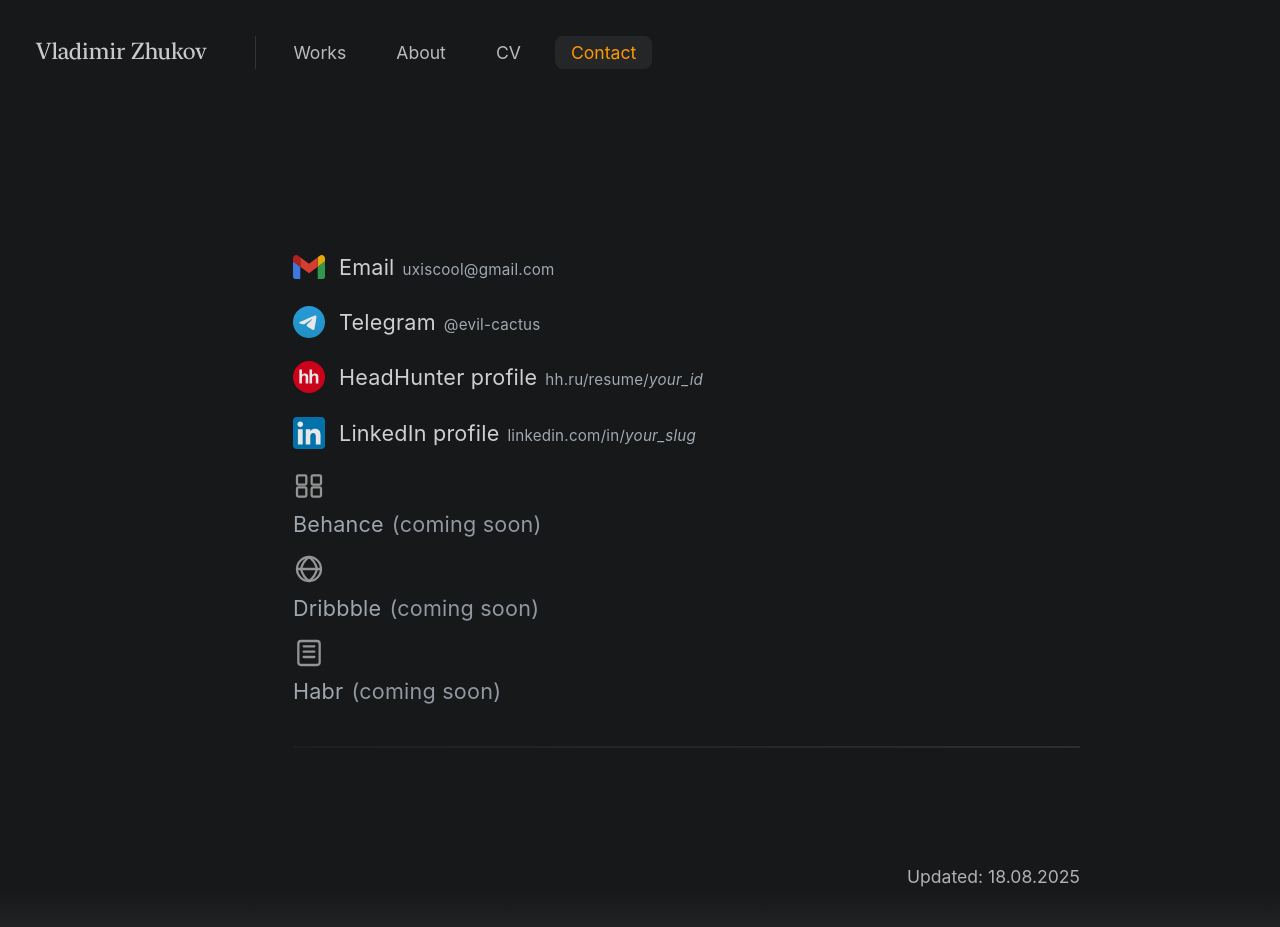
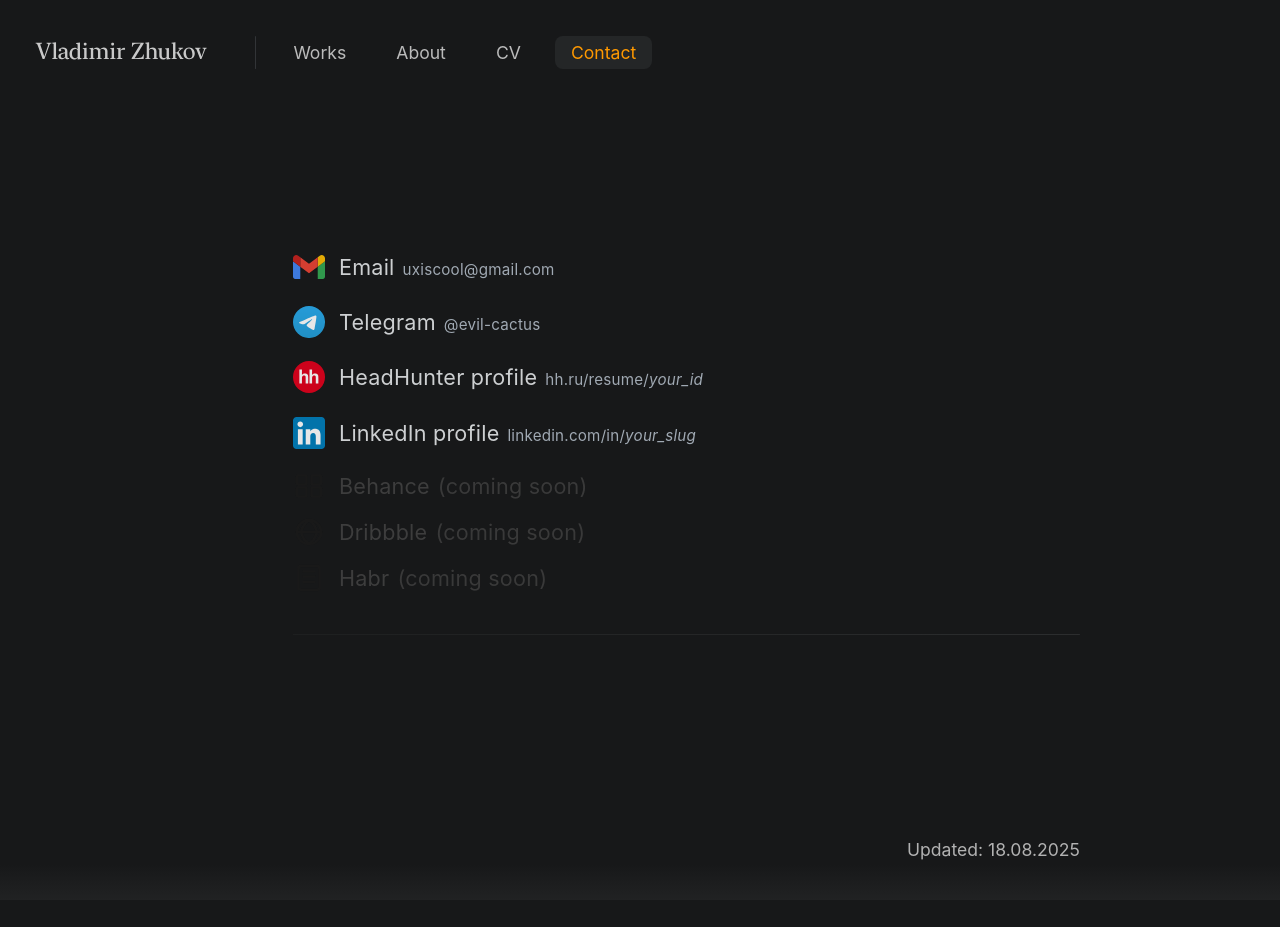
Before and after one commit to uxiscool/experience, a Jekyll site: the page built from contact.md, in a window 1280 px wide. Built offline with Jekyll 4.4.1, drawn with Linux system fonts in a browser that asks for light colours; after the commit the page ends 900 px from its top, so only the background shows below that.

Commit message:
Add files via upload

```diff
--- a/css/main.css
+++ b/css/main.css
@@ -779,9 +779,16 @@ body.page-contact > main { flex: 1 0 auto; }
   .contact-title, .contact-hint { white-space: normal; }
 }
 
+.contacts-list .contact-item.disabled-text {
+  display: grid;
+  grid-template-columns: 32px auto;
+  align-items: center;
+  column-gap: 14px;
+}
+
 /* ===== Util: disabled-text (reusable) ===== */
 .disabled-text {
-  --disabled-fg: #aeb7c2; /* мягкий приглушённый */
+  --disabled-fg: #424242; /* мягкий приглушённый */
   color: var(--disabled-fg);
 }
 .disabled-text a {
@@ -795,5 +802,5 @@ body.page-contact > main { flex: 1 0 auto; }
 }
 .disabled-text img,
 .disabled-text svg {
-  filter: grayscale(100%) brightness(.9);
+  filter: grayscale(100%) brightness(.4);
 }
```
